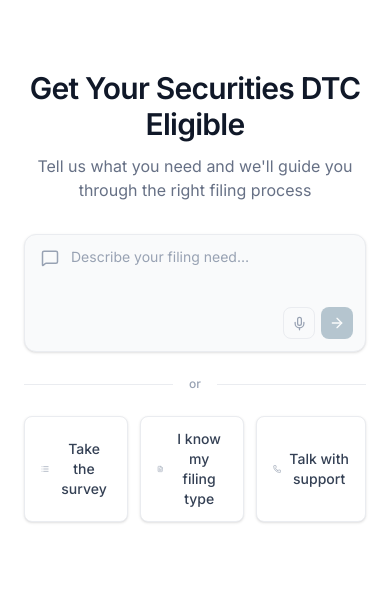
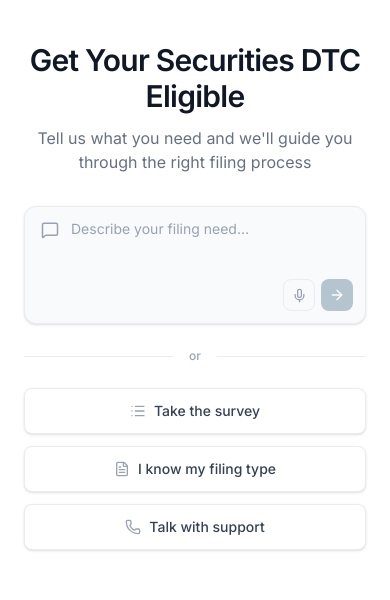
Before and after one commit to joshacw/dtcdirect-prototype, a React (Vite) app: page / in a window 390 px wide. Shown: the part 130-730 px from the top of the page. Built offline with nearby package versions, Linux system fonts and the light colour scheme; no server answers; what @vapi-ai/web would draw is missing.

Commit message:
Widen prompt box to 720px, make buttons responsive (row → column on mobile)
Co-Authored-By: Claude Opus 4.6 <noreply@anthropic.com>

```diff
--- a/src/pages/LandingPage.tsx
+++ b/src/pages/LandingPage.tsx
@@ -55,7 +55,7 @@ export default function LandingPage() {
 
       {/* Center: main content */}
       <div className="flex flex-1 flex-col items-center justify-center px-6">
-        <div className="flex w-full max-w-[560px] flex-col items-center">
+        <div className="flex w-full max-w-[720px] flex-col items-center">
           {/* Headline */}
           <h1 className="text-center text-3xl font-semibold tracking-tight text-gray-900">
             Get Your Securities DTC Eligible
@@ -120,7 +120,7 @@ export default function LandingPage() {
           </div>
 
           {/* Alternative paths */}
-          <div className="mt-6 flex w-full gap-3">
+          <div className="mt-6 flex w-full flex-col gap-3 sm:flex-row">
             <button
               onClick={() => navigate('/survey/corporate-name')}
               className="flex flex-1 items-center justify-center gap-2 rounded-lg border border-gray-200 bg-white px-4 py-3 text-sm font-medium text-gray-700 shadow-sm transition hover:border-gray-300 hover:bg-gray-50"
```
